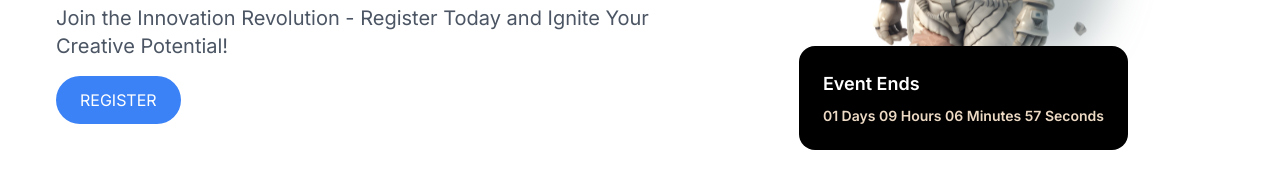
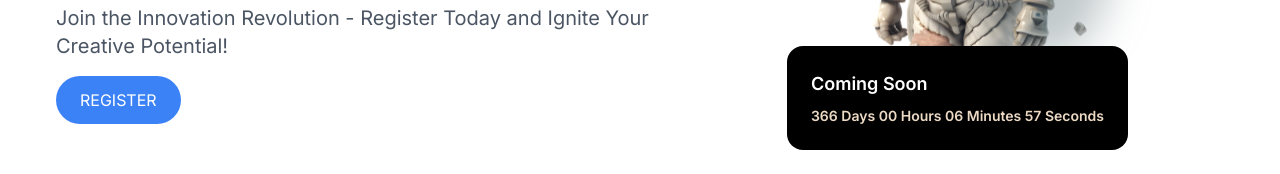
Before and after one commit to AkashSasikumar47/ieee-concepto-webiste, a Next.js app: page / in a window 1280 px wide. Shown: the part 612-786 px from the top of the page. Built offline with nearby package versions, Linux system fonts and the light colour scheme.

Commit message:
Update code

```diff
--- a/components/EventBanner/EventBanner.tsx
+++ b/components/EventBanner/EventBanner.tsx
@@ -5,7 +5,7 @@ const EventBanner = () => {
     const [timeRemaining, setTimeRemaining] = useState(calculateTimeRemaining());
 
     function calculateTimeRemaining() {
-        const eventDate = new Date('2023-10-19T17:00:00'); // October 19, 2023, 5:00 PM
+        const eventDate = new Date('2024-10-18T08:00:00'); // October 08, 2024, 8:00 AM
         const currentDate = new Date();
         const timeDifference = eventDate.getTime() - currentDate.getTime();
 
--- a/components/Footer/Footer.tsx
+++ b/components/Footer/Footer.tsx
@@ -51,16 +51,16 @@ const Footer = () => {
                     </a>
                 </div>
                 <div className="self-stretch px-6 md:px-32 justify-center items-center gap-8 inline-flex flex-col md:flex-row">
-                    <a href="/privacy-policy"> {/* Link to the Privacy Policy */}
+                    <a href="/PrivacyPolicy"> {/* Link to the Privacy Policy */}
                         <div className="text-center text-black text-base font-semibold font-['Plus Jakarta Sans']">Privacy Policy</div>
                     </a>
-                    <a href="/terms-and-conditions"> {/* Link to the Terms & Conditions */}
+                    <a href="/TermsAndConditions"> {/* Link to the Terms & Conditions */}
                         <div className="text-center text-black text-base font-semibold font-['Plus Jakarta Sans']">Terms & Conditions</div>
                     </a>
                 </div>
                 <div className="self-stretch px-6 md:px-32 justify-center items-center gap-8 inline-flex flex-col md:flex-row mb-8">
                     <div className="text-center text-black text-base font-semibold font-['Plus Jakarta Sans']">
-                        © IEEE SRMIST Student Branch
+                        © IEEE SRMIST
                     </div>
                 </div>
             </div>
--- a/components/Hero/Hero.tsx
+++ b/components/Hero/Hero.tsx
@@ -5,7 +5,7 @@ const Hero = () => {
     const [timeRemaining, setTimeRemaining] = useState(calculateTimeRemaining());
 
     function calculateTimeRemaining() {
-        const eventDate = new Date('2023-10-19T17:00:00'); // October 19, 2023, 5:00 PM
+        const eventDate = new Date('2024-10-18T08:00:00'); // October 08, 2024, 8:00 AM
         const currentDate = new Date();
         const timeDifference = eventDate.getTime() - currentDate.getTime();
 
@@ -74,7 +74,7 @@ const Hero = () => {
 
                     {/* Smaller Black Card with Countdown */}
                     <div className="bg-black rounded-2xl p-6 text-white absolute right-[4%] md:right-[120px] bottom-[36px] md:bottom-[10%] animate-fade-in">
-                        <h2 className="text-lg font-semibold mb-2">Event Ends</h2>
+                        <h2 className="text-lg font-semibold mb-2">Coming Soon</h2>
                         <div id="countdown" className="text-sm text-[#EDDAC5] font-semibold">
                             <span id="days">{timeRemaining.days.toString().padStart(2, '0')}</span>&nbsp;Days&nbsp;
                             <span id="hours">{timeRemaining.hours.toString().padStart(2, '0')}</span>&nbsp;Hours&nbsp;
--- a/pages/Contact.tsx
+++ b/pages/Contact.tsx
@@ -1,7 +1,6 @@
 import React from 'react';
 import Head from 'next/head';
 import Navbar from '../components/Navbar/Navbar';
-import Image from 'next/image';
 
 import '../app/globals.css';
 
```
